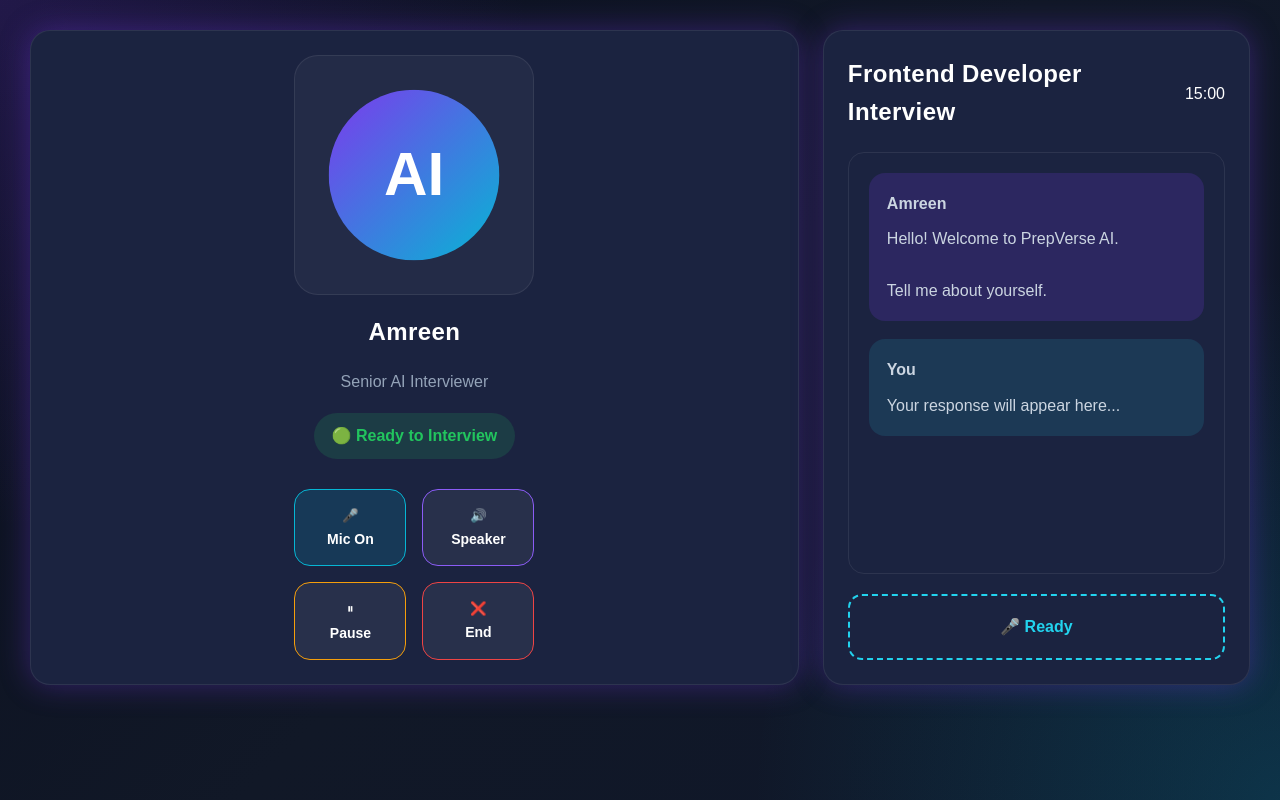
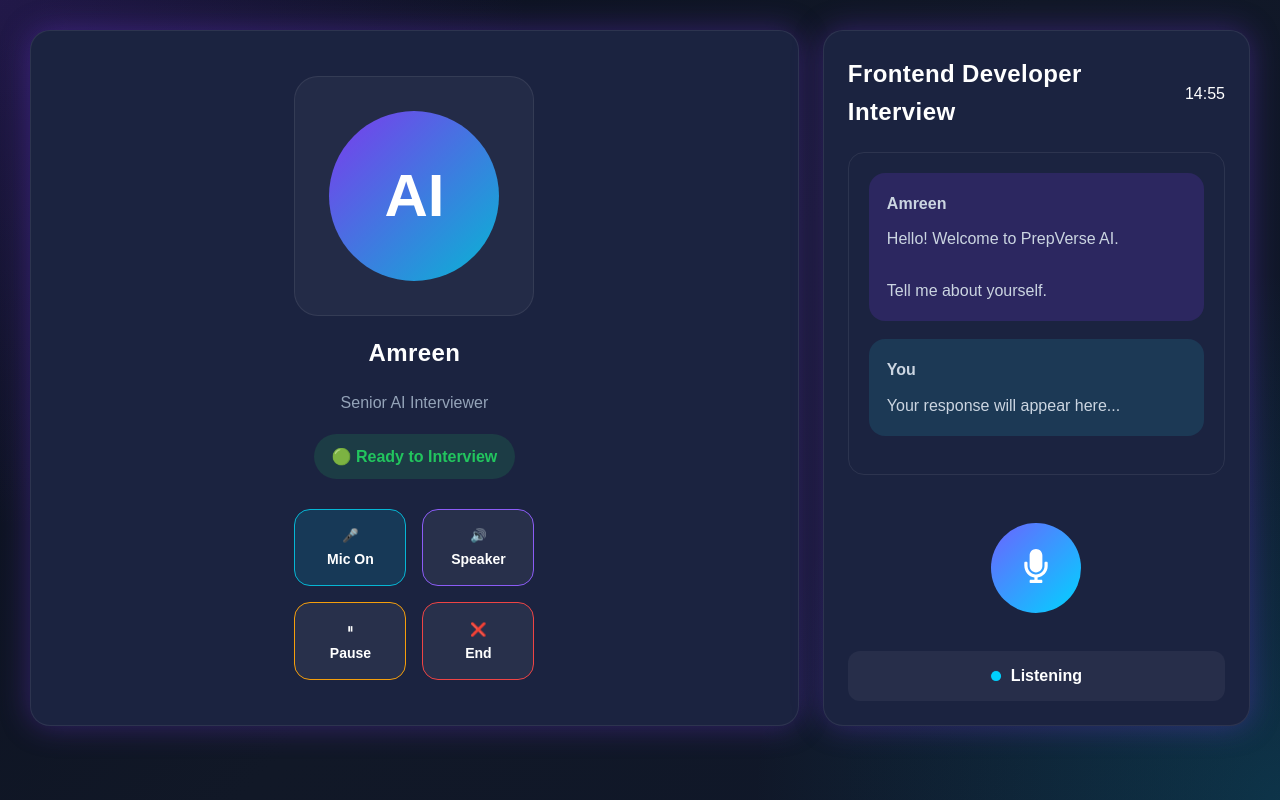
Before and after one commit to amreenpathan2006/PrepVerse-AI, a React app: page /interview in a window 1280 px wide. Built offline with nearby package versions, Linux system fonts and the light colour scheme; the HTML template or start-up script is replaced by a standard one.

Commit message:
Day 16: Added voice controls, interview timer, and status indicator

```diff
--- a/src/components/InterviewRoom/InterviewRoom.css
+++ b/src/components/InterviewRoom/InterviewRoom.css
@@ -69,3 +69,56 @@
 
     font-weight:600;
 }
+.interview-status{
+    display:flex;
+    align-items:center;
+    justify-content:center;
+    gap:10px;
+
+    padding:12px 18px;
+
+    border-radius:12px;
+
+    background:rgba(255,255,255,.05);
+
+    color:#ffffff;
+
+    font-weight:600;
+}
+
+.status-dot{
+    width:10px;
+    height:10px;
+
+    border-radius:50%;
+
+    background:#00D4FF;
+
+    animation:statusPulse 1.4s infinite;
+}
+
+@keyframes statusPulse{
+
+    0%{
+        transform:scale(1);
+        opacity:1;
+    }
+
+    50%{
+        transform:scale(1.6);
+        opacity:.5;
+    }
+
+    100%{
+        transform:scale(1);
+        opacity:1;
+    }
+
+}
+.voice-area{
+    display:flex;
+    justify-content:center;
+    align-items:center;
+
+    padding:24px 0 18px;
+}
--- a/src/components/InterviewRoom/InterviewRoom.jsx
+++ b/src/components/InterviewRoom/InterviewRoom.jsx
@@ -1,60 +1,96 @@
 import "./InterviewRoom.css";
+import { useState, useEffect } from "react";
+
 import Card from "../Card/Card";
 import AIInterviewer from "../AIInterviewer/AIInterviewer";
+import VoiceControls from "../VoiceControls/VoiceControls";
 
 function InterviewRoom() {
+  // -----------------------------
+  // State
+  // -----------------------------
+  const [isMuted, setIsMuted] = useState(false);
+  const [isListening, setIsListening] = useState(true);
+  const [status, setStatus] = useState("Listening");
+  const [timeLeft, setTimeLeft] = useState(15 * 60); // 15 minutes
+
+  // -----------------------------
+  // Handlers
+  // -----------------------------
+  const handleToggleMute = () => {
+    setIsMuted((prev) => !prev);
+  };
+
+  // -----------------------------
+  // Timer
+  // -----------------------------
+  useEffect(() => {
+    const timer = setInterval(() => {
+      setTimeLeft((prev) => {
+        if (prev <= 0) {
+          clearInterval(timer);
+          return 0;
+        }
+        return prev - 1;
+      });
+    }, 1000);
+
+    return () => clearInterval(timer);
+  }, []);
+
+  // -----------------------------
+  // Time Formatting
+  // -----------------------------
+  const minutes = String(Math.floor(timeLeft / 60)).padStart(2, "0");
+  const seconds = String(timeLeft % 60).padStart(2, "0");
+
   return (
     <div className="interview-room">
-
       <Card className="interviewer-panel">
         <AIInterviewer state="ready" />
       </Card>
 
       <Card className="conversation-panel">
-
         <div className="conversation-header">
           <h2>Frontend Developer Interview</h2>
 
-          <span>15:00</span>
+          <span>{minutes}:{seconds}</span>
         </div>
 
         <div className="conversation-body">
-
           <div className="conversation-message ai">
-
             <strong>Amreen</strong>
 
             <p>
               Hello! Welcome to PrepVerse AI.
-      <br /><br />
+              <br />
+              <br />
               Tell me about yourself.
             </p>
-
           </div>
 
           <div className="conversation-message user">
-
             <strong>You</strong>
 
-    <p>
-      Your response will appear here...
-    </p>
-
+            <p>Your response will appear here...</p>
+          </div>
         </div>
 
+        <div className="voice-area">
+          <VoiceControls
+            isMuted={isMuted}
+            isListening={isListening}
+            onToggleMute={handleToggleMute}
+          />
         </div>
 
         <div className="conversation-footer">
-
-  <div className="mic-placeholder">
-
-      🎤 Ready
-
+          <div className="interview-status">
+            <span className="status-dot"></span>
+            {status}
           </div>
-
         </div>
       </Card>
-
     </div>
   );
 }
--- /dev/null
+++ b/src/components/VoiceControls/VoiceControls.css
@@ -0,0 +1,68 @@
+.voice-controls{
+    display:flex;
+    justify-content:center;
+    align-items:center;
+    margin-top:24px;
+}
+
+.mic-btn{
+    width:90px;
+    height:90px;
+
+    border:none;
+    border-radius:50%;
+
+    background:linear-gradient(135deg,#6C63FF,#00D4FF);
+
+    color:white;
+
+    font-size:18px;
+    font-weight:600;
+
+    cursor:pointer;
+
+    transition:.3s;
+
+    box-shadow:
+        0 0 20px rgba(108,99,255,.35);
+}
+.mic-icon{
+    font-size:34px;
+    color:white;
+    transition:.3s;
+}
+
+.mic-btn:hover{
+    transform:scale(1.05);
+}
+
+.mic-btn:active{
+    transform:scale(.95);
+}
+
+.mic-btn.listening{
+    animation:pulse 1.4s infinite;
+
+    box-shadow:
+        0 0 18px rgba(0,212,255,.45),
+        0 0 45px rgba(108,99,255,.35);
+}
+
+@keyframes pulse{
+
+    0%{
+        box-shadow:
+        0 0 0 0 rgba(0,212,255,.6);
+    }
+
+    70%{
+        box-shadow:
+        0 0 0 22px rgba(0,212,255,0);
+    }
+
+    100%{
+        box-shadow:
+        0 0 0 0 rgba(0,212,255,0);
+    }
+
+}
--- /dev/null
+++ b/src/components/VoiceControls/VoiceControls.jsx
@@ -0,0 +1,27 @@
+import "./VoiceControls.css";
+import { FaMicrophone, FaMicrophoneSlash } from "react-icons/fa";
+
+function VoiceControls({
+  isMuted,
+  isListening,
+  onToggleMute,
+}) {
+  return (
+    <div className="voice-controls">
+
+      <button
+        className={`mic-btn ${isListening ? "listening" : ""}`}
+        onClick={onToggleMute}
+      >
+        {isMuted ? (
+          <FaMicrophoneSlash className="mic-icon" />
+        ) : (
+          <FaMicrophone className="mic-icon" />
+        )}
+      </button>
+
+    </div>
+  );
+}
+
+export default VoiceControls;
```
Lines whose indentation alone changed are shown as unchanged.
